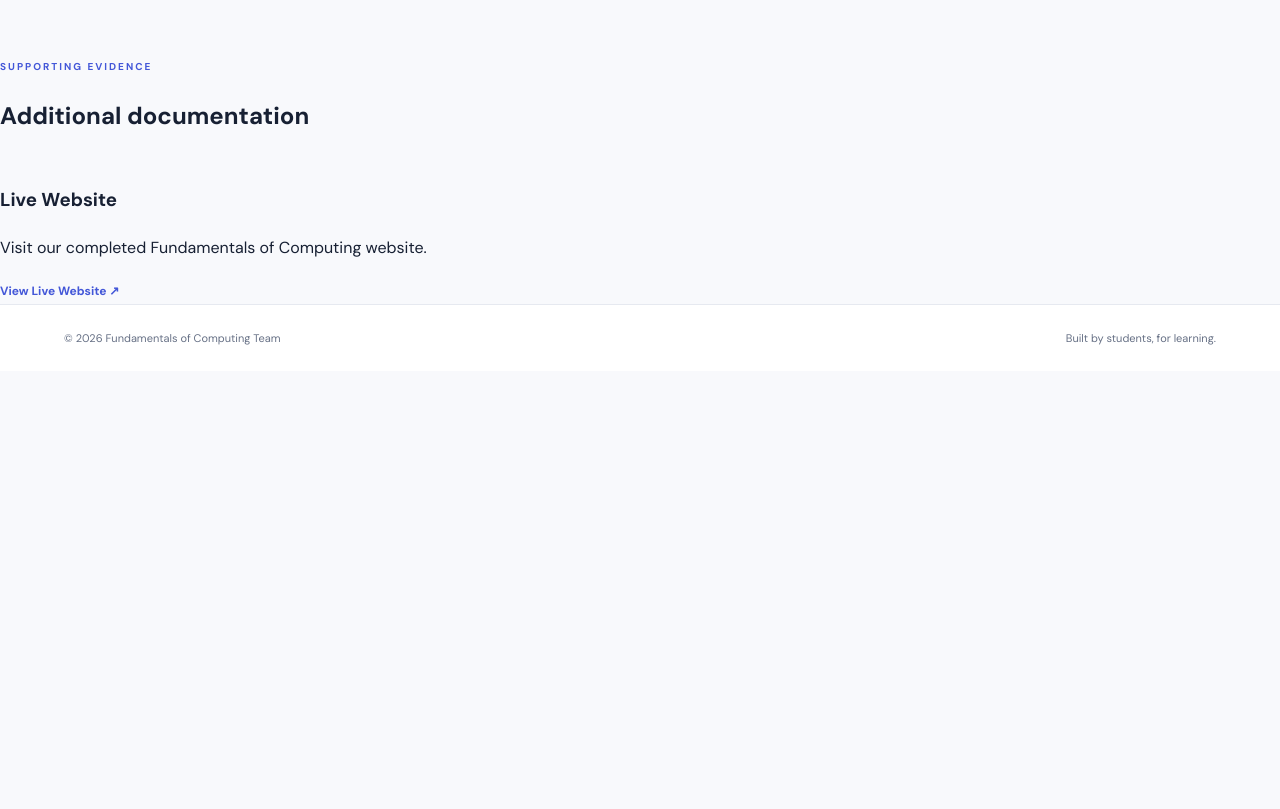
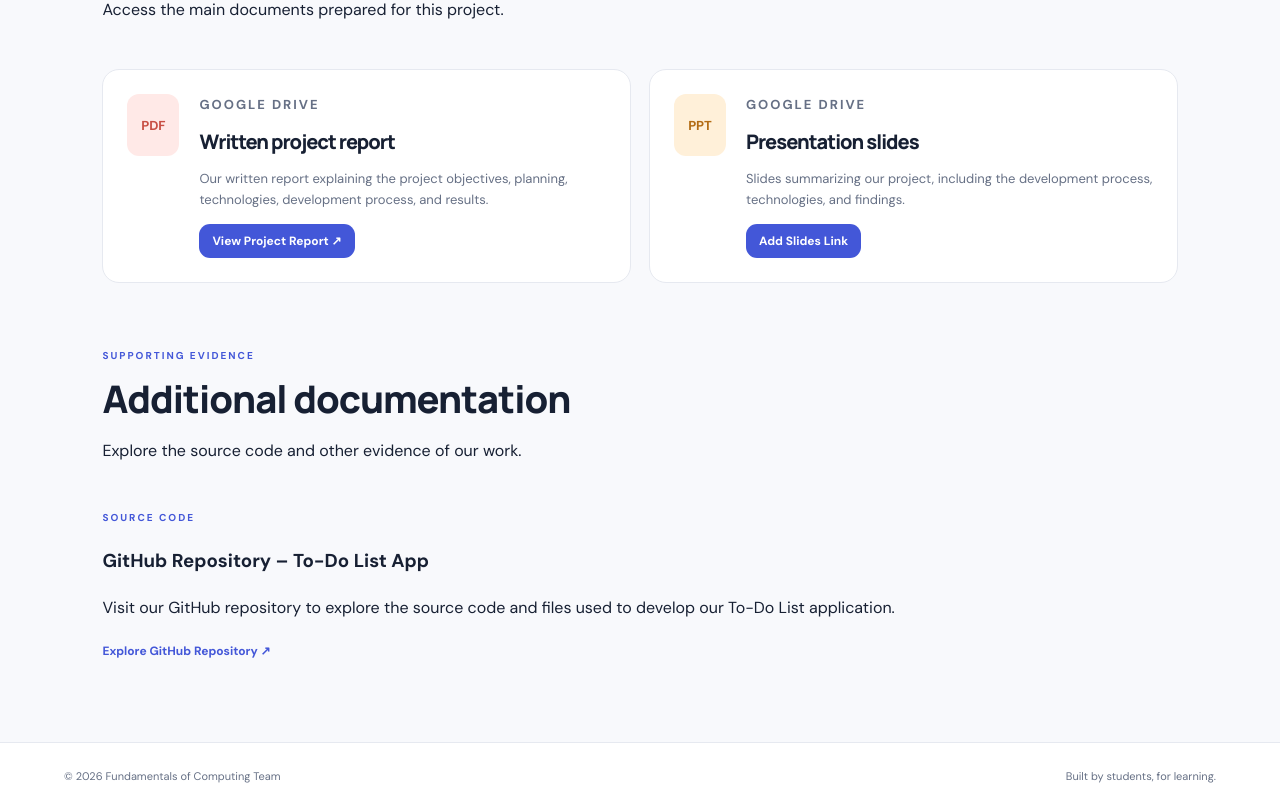
Before and after one commit to 2026164978-cyber/To-do-List-App, a plain HTML site: page documentation.html in a window 1280 px wide. Shown: the part 555-1364 px from the top of the page. Before the commit the page ends 926 px from the top, so only its background shows below. Drawn offline with Linux system fonts and the light colour scheme.

Commit message:
Update documentation.html

```diff
--- a/documentation.html
+++ b/documentation.html
@@ -1,33 +1,146 @@
+
 <!DOCTYPE html>
 <html lang="en">
 <head>
-  <meta charset="UTF-8"><meta name="viewport" content="width=device-width, initial-scale=1.0">
+  <meta charset="UTF-8">
+  <meta name="viewport" content="width=device-width, initial-scale=1.0">
   <meta name="description" content="Project report, presentation slides, screenshots, and testing records.">
+
   <title>Documentation | Fundamentals of Computing</title>
-  <link rel="icon" type="image/svg+xml" href="assets/favicon.svg"><link rel="stylesheet" href="assets/css/style.css"><script src="assets/js/main.js" defer></script>
+
+  <link rel="icon" type="image/svg+xml" href="assets/favicon.svg">
+  <link rel="stylesheet" href="assets/css/style.css">
+  <script src="assets/js/main.js" defer></script>
 </head>
+
 <body>
-  <header class="site-header"><a class="brand" href="index.html"><span class="brand-mark">FC</span><span>Fundamentals of Computing</span></a><button class="menu-toggle" aria-label="Toggle navigation" aria-expanded="false">☰</button><nav class="main-nav" aria-label="Main navigation"><a href="index.html">Home</a><a href="team.html">Our Team</a><a href="videos.html">Video Gallery</a><a class="active" href="documentation.html">Documentation</a><a href="todo.html">To-Do App</a></nav></header>
+
+  <!-- Navigation -->
+  <header class="site-header">
+    <a class="brand" href="index.html">
+      <span class="brand-mark">FC</span>
+      <span>Fundamentals of Computing</span>
+    </a>
+
+    <button class="menu-toggle" aria-label="Toggle navigation" aria-expanded="false">☰</button>
+
+    <nav class="main-nav" aria-label="Main navigation">
+      <a href="index.html">Home</a>
+      <a href="team.html">Our Team</a>
+      <a href="videos.html">Video Gallery</a>
+      <a class="active" href="documentation.html">Documentation</a>
+      <a href="todo.html">To-Do App</a>
+    </nav>
+  </header>
+
   <main>
-    <section class="page-hero"><p class="eyebrow">THE WORK BEHIND THE WEBSITE</p><h1>Project documentation.</h1><p>Reports, presentation materials, screenshots, source code, and testing evidence.</p></section>
+
+    <!-- Page Introduction -->
+    <section class="page-hero">
+      <p class="eyebrow">THE WORK BEHIND THE WEBSITE</p>
+      <h1>Project documentation.</h1>
+      <p>
+        Explore our project report, presentation slides,
+        source code, and other supporting materials.
+      </p>
+    </section>
+
+    <!-- Main Documents -->
+    <section class="section">
+
+      <div class="section-heading">
+        <div>
+          <p class="eyebrow">PROJECT MATERIALS</p>
+          <h2>Our documents</h2>
+          <p>Access the main documents prepared for this project.</p>
+        </div>
+      </div>
 
       <div class="document-grid">
-        <article class="document-card"><span class="document-icon">PDF</span><div><p class="eyebrow">GOOGLE DRIVE</p><h2>Written project report</h2><p>Our written report describing the project, planning, development, and results.</p><a class="button button-small button-primary" href="https://drive.google.com/file/d/1IygOXWZM0OgOB-Vzf0CLqrsh54_znldf/view?usp=sharing"></a></div></article>
-        <article class="document-card"><span class="document-icon slides">PPT</span><div><p class="eyebrow">GOOGLE DRIVE</p><h2>Presentation slides</h2><p>Slides used to present the project and summarize our work.</p><a class="button button-small button-primary placeholder-link" href="#">Add slides link</a></div></article>
+
+        <!-- Written Report -->
+        <article class="document-card">
+          <span class="document-icon">PDF</span>
+
+          <div>
+            <p class="eyebrow">GOOGLE DRIVE</p>
+            <h2>Written project report</h2>
+
+            <p>
+              Our written report explaining the project objectives,
+              planning, technologies, development process, and results.
+            </p>
+
+            <a
+              class="button button-small button-primary"
+              href="https://drive.google.com/file/d/1IygOXWZM0OgOB-Vzf0CLqrsh54_znldf/view?usp=sharing"
+              target="_blank"
+              rel="noopener noreferrer">
+              View Project Report ↗
+            </a>
+          </div>
+        </article>
+
+        <!-- Presentation Slides -->
+        <article class="document-card">
+          <span class="document-icon slides">PPT</span>
+
+          <div>
+            <p class="eyebrow">GOOGLE DRIVE</p>
+            <h2>Presentation slides</h2>
+
+            <p>
+              Slides summarizing our project, including the
+              development process, technologies, and findings.
+            </p>
+
+            <a
+              class="button button-small button-primary placeholder-link"
+              href="#">
+              Add Slides Link
+            </a>
+          </div>
+        </article>
+
       </div>
-      <div class="section-heading sub-heading"><div><p class="eyebrow">SUPPORTING EVIDENCE</p><h2>Additional documentation</h2></div></div>
 
-<div class="evidence-card">
-    <h3>Live Website</h3>
-    <p>Visit our completed Fundamentals of Computing website.</p>
-    <a class="text-link"
-       href="https://github.com/2026164978-cyber/To-do-List-App"
-       target="_blank">
-       View Live Website ↗
-    </a>
-</div>
+      <!-- Supporting Evidence -->
+      <div class="section-heading sub-heading">
+        <div>
+          <p class="eyebrow">SUPPORTING EVIDENCE</p>
+          <h2>Additional documentation</h2>
+          <p>Explore the source code and other evidence of our work.</p>
+        </div>
+      </div>
+
+      <!-- GitHub Repository -->
+      <article class="evidence-card">
+        <p class="eyebrow">SOURCE CODE</p>
+        <h3>GitHub Repository – To-Do List App</h3>
+
+        <p>
+          Visit our GitHub repository to explore the source code
+          and files used to develop our To-Do List application.
+        </p>
+
+        <a
+          class="text-link"
+          href="https://github.com/2026164978-cyber/To-do-List-App"
+          target="_blank"
+          rel="noopener noreferrer">
+          Explore GitHub Repository ↗
+        </a>
+      </article>
 
     </section>
+
   </main>
-  <footer class="site-footer"><span>© <span data-year></span> Fundamentals of Computing Team</span><span>Built by students, for learning.</span></footer>
-</body></html>
+
+  <!-- Footer -->
+  <footer class="site-footer">
+    <span>© <span data-year></span> Fundamentals of Computing Team</span>
+    <span>Built by students, for learning.</span>
+  </footer>
+
+</body>
+</html>
```
